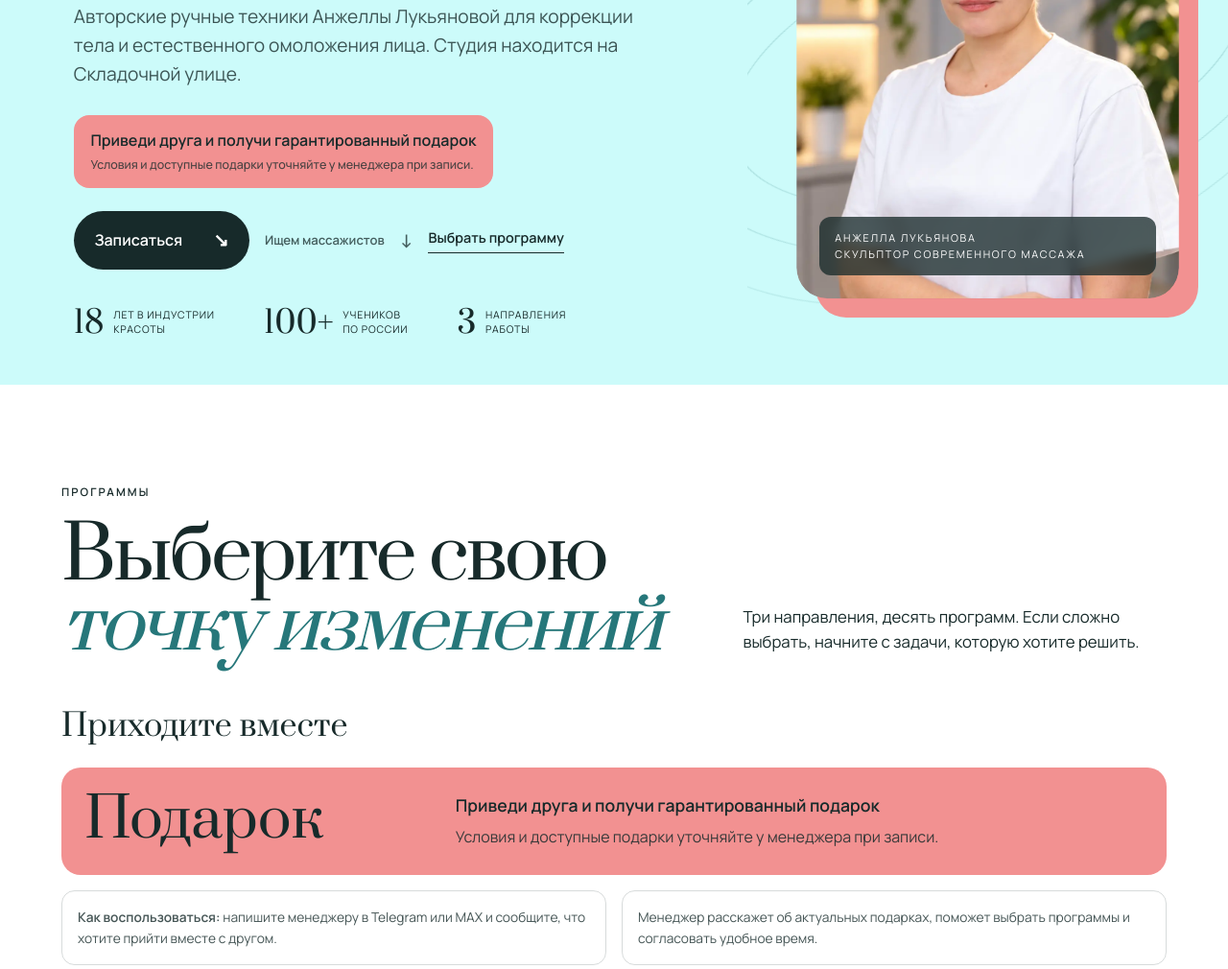
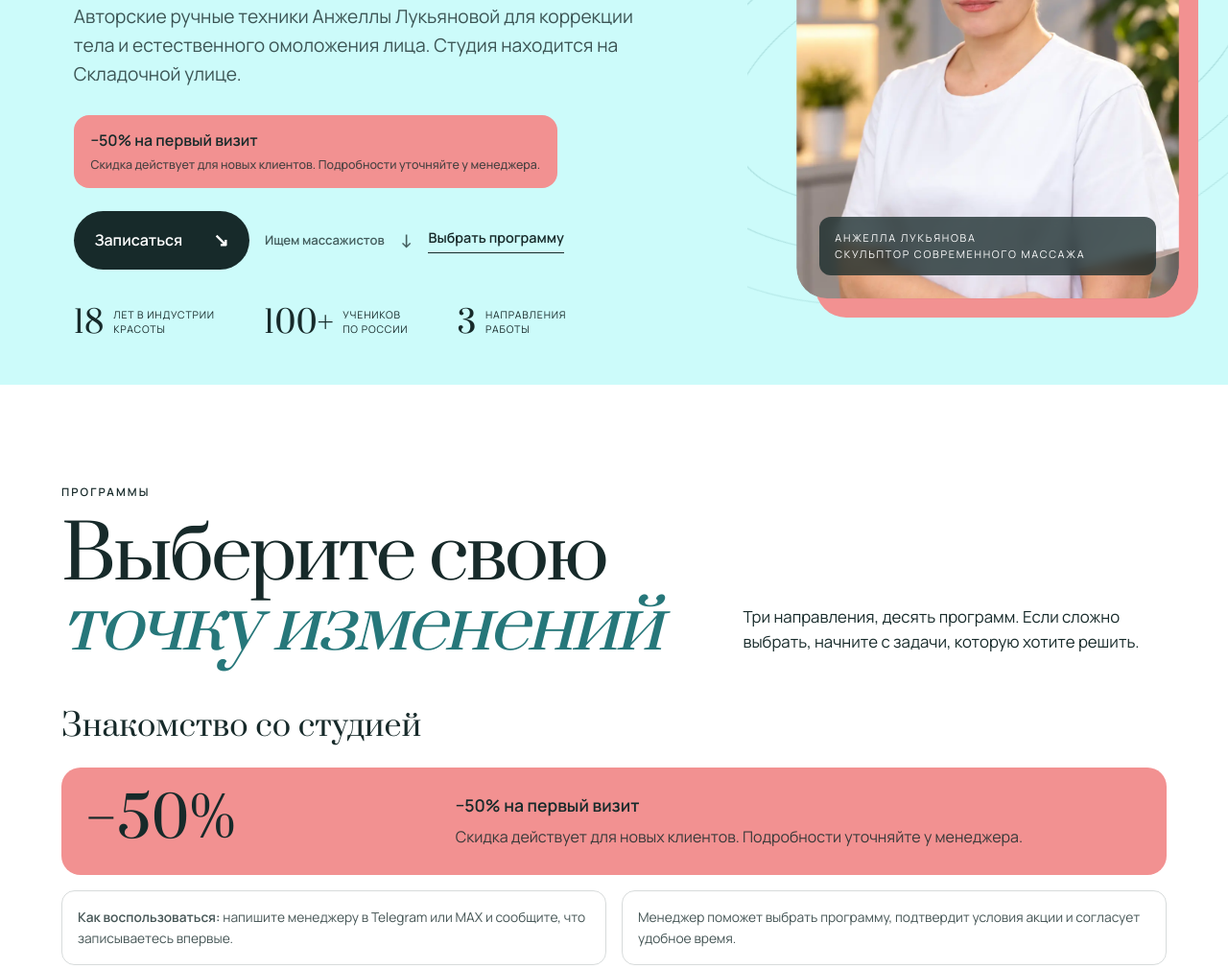
Before and after one commit to ranhomer2010-sketch/TOPAN42, a plain HTML site: page index.html in a window 1280 px wide. Shown: the part 424-1434 px from the top of the page at 96% size. Drawn offline with Linux system fonts and the light colour scheme; no server answers.

Commit message:
Restore 50% first-visit offer

```diff
--- a/index.html
+++ b/index.html
@@ -2,8 +2,12 @@
 <html lang="ru">
 <head>
   <meta charset="utf-8">
-  <meta http-equiv="Content-Security-Policy" content="default-src 'none'; script-src 'self'; style-src 'self'; img-src 'self'; font-src 'self'; connect-src https://angella-content-admin.pastel-seal-2668.chatgpt.site; frame-src https://yandex.ru; object-src 'none'; base-uri 'none'; form-action 'none'; worker-src 'none'; manifest-src 'none'; upgrade-insecure-requests">
+  <meta http-equiv="Cache-Control" content="no-store, no-cache, must-revalidate">
+  <meta http-equiv="Pragma" content="no-cache">
+  <meta http-equiv="Expires" content="0">
+  <meta http-equiv="Content-Security-Policy" content="default-src 'none'; script-src 'self'; style-src 'self'; img-src 'self'; font-src 'self'; connect-src 'self'; frame-src https://yandex.ru; object-src 'none'; base-uri 'none'; form-action 'none'; worker-src 'none'; manifest-src 'none'; upgrade-insecure-requests">
   <meta name="referrer" content="no-referrer">
+  <meta name="robots" content="index, follow, max-image-preview:large">
   <meta http-equiv="x-dns-prefetch-control" content="off">
   <meta name="viewport" content="width=device-width, initial-scale=1">
   <meta name="description" content="Студия авторского массажа Анжеллы Лукьяновой в Москве: коррекция тела, омоложение лица и косметологический уход.">
@@ -12,12 +16,11 @@
   <meta property="og:locale" content="ru_RU">
   <meta property="og:title" content="Студия массажа Анжеллы Лукьяновой в Москве">
   <meta property="og:description" content="Авторские программы коррекции тела и естественного омоложения лица в Москве.">
-  <meta property="og:url" content="https://ranhomer2010-sketch.github.io/TOPAN42/">
-  <meta property="og:image" content="https://ranhomer2010-sketch.github.io/TOPAN42/assets/hero-angella.webp">
-  <meta property="og:image:alt" content="Анжелла Лукьянова, основатель студии массажа">
+  <meta property="og:url" content="https://angellamassage.ru/">
+  <meta property="og:image" content="https://angellamassage.ru/assets/hero-angella.webp">
   <meta name="twitter:card" content="summary_large_image">
   <title>Студия массажа Анжеллы Лукьяновой в Москве</title>
-  <link rel="canonical" href="https://ranhomer2010-sketch.github.io/TOPAN42/">
+  <link rel="canonical" href="https://angellamassage.ru/">
   <link rel="icon" href="assets/favicon.svg" type="image/svg+xml">
   <link rel="stylesheet" href="assets/styles.css?v=20260928-release-hardening-1">
 </head>
@@ -51,8 +54,8 @@
         <h1>Тело. Лицо.<br><em>Ваша форма.</em></h1>
         <p class="hero-lead" data-content="general.heroLead">Авторские ручные техники Анжеллы Лукьяновой для коррекции тела и естественного омоложения лица. Студия находится на Складочной улице.</p>
         <a class="hero-offer" href="#offers">
-          <strong data-content="general.friendOffer">Приведи друга и получи гарантированный подарок</strong>
-          <span data-content="general.friendOfferNote">Условия и доступные подарки уточняйте у менеджера при записи.</span>
+          <strong data-content="general.friendOffer">−50% на первый визит</strong>
+          <span data-content="general.friendOfferNote">Скидка действует для новых клиентов. Подробности уточняйте у менеджера.</span>
         </a>
         <div class="hero-actions">
           <a class="button button-dark" href="#contacts">Записаться <span aria-hidden="true">↘</span></a>
@@ -84,16 +87,16 @@
       </div>
 
       <aside class="offers reveal" id="offers" aria-labelledby="offers-title">
-        <h3 id="offers-title">Приходите вместе</h3>
+        <h3 id="offers-title">Знакомство со студией</h3>
         <div class="offers-grid">
           <div class="offer offer-first">
-            <strong>Подарок</strong>
-            <div><h4 data-content="general.friendOffer">Приведи друга и получи гарантированный подарок</h4><p data-content="general.friendOfferNote">Условия и доступные подарки уточняйте у менеджера при записи.</p></div>
+            <strong>−50%</strong>
+            <div><h4 data-content="general.friendOffer">−50% на первый визит</h4><p data-content="general.friendOfferNote">Скидка действует для новых клиентов. Подробности уточняйте у менеджера.</p></div>
           </div>
         </div>
         <div class="offer-details">
-          <p><strong>Как воспользоваться:</strong> напишите менеджеру в Telegram или MAX и сообщите, что хотите прийти вместе с другом.</p>
-          <p>Менеджер расскажет об актуальных подарках, поможет выбрать программы и согласовать удобное время.</p>
+          <p><strong>Как воспользоваться:</strong> напишите менеджеру в Telegram или MAX и сообщите, что записываетесь впервые.</p>
+          <p>Менеджер поможет выбрать программу, подтвердит условия акции и согласует удобное время.</p>
         </div>
       </aside>
 
@@ -401,7 +404,7 @@
       <div class="service-dialog-prices" id="service-dialog-prices" aria-label="Стоимость и длительность"></div>
       <p id="service-dialog-description"></p>
       <ul id="service-dialog-benefits"></ul>
-      <p class="service-offer-note"><strong data-content="general.friendOffer">Приведи друга и получи гарантированный подарок</strong>. <span data-content="general.friendOfferNote">Условия и доступные подарки уточняйте у менеджера при записи.</span></p>
+      <p class="service-offer-note"><strong data-content="general.friendOffer">−50% на первый визит</strong>. <span data-content="general.friendOfferNote">Скидка действует для новых клиентов. Подробности уточняйте у менеджера.</span></p>
       <a class="button button-dark service-book" data-link-content="general.maxUrl" href="https://web.max.ru/165388422" target="_blank" rel="noopener noreferrer" referrerpolicy="no-referrer">Записаться в MAX <span aria-hidden="true">↗</span></a>
       <a class="service-book-alternative" href="#contacts">Другие способы связи</a>
     </div>
```
